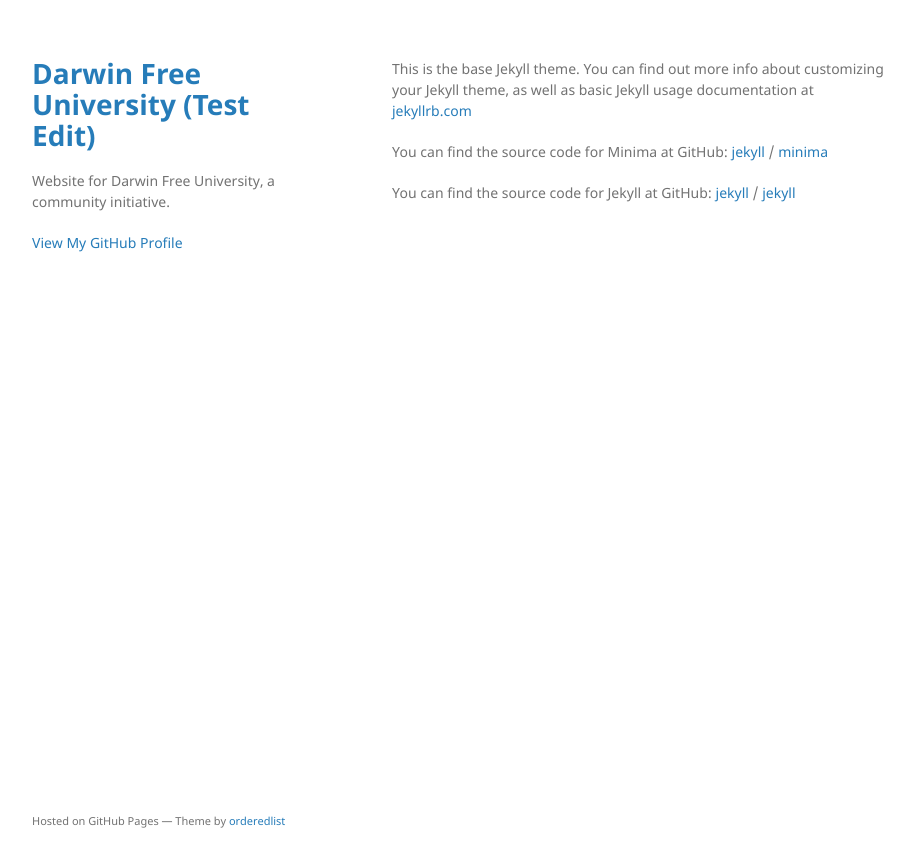
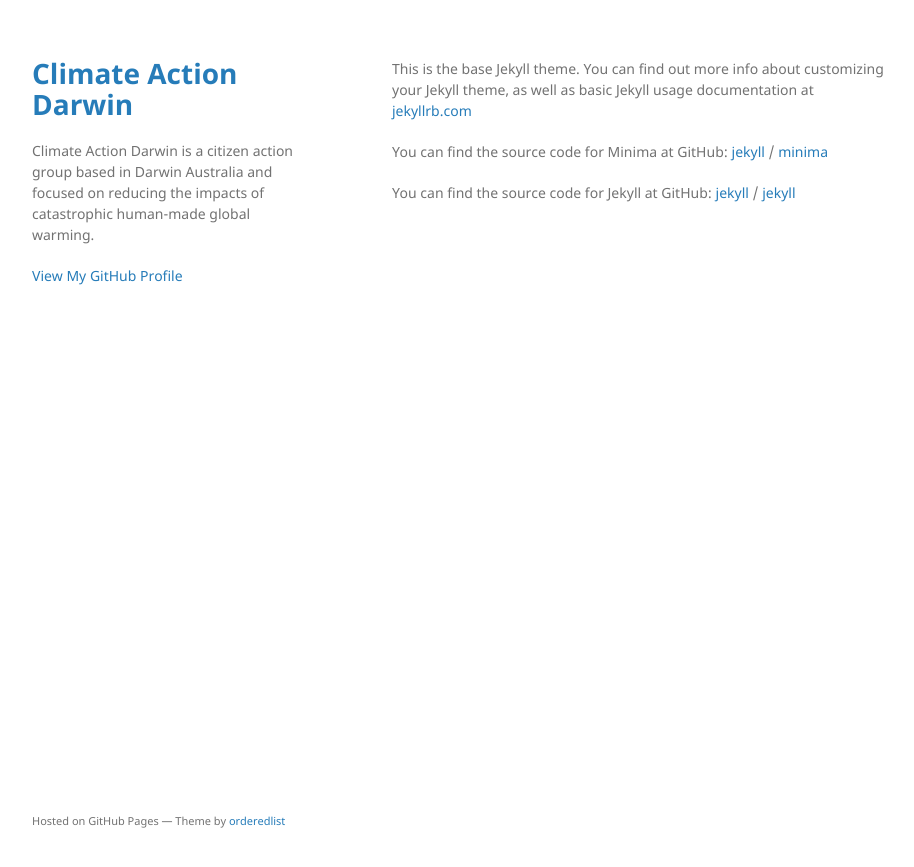
Before and after one commit to superdivest/superdivest.github.io, a Jekyll site: the page built from about.md, in a window 1280 px wide. Shown: the top 867 px of the page, without its empty margins (178-1092 px from the left). Built offline with Jekyll 4.4.1, drawn with Linux system fonts in a browser that asks for light colours.

Commit message:
Updated Config

```diff
--- a/_config.yml
+++ b/_config.yml
@@ -1,5 +1,5 @@
 ---
-title: Darwin Free University (Test Edit)
+title: Climate Action Darwin
 timezone: Australia/Darwin
 collections:
   posts:
@@ -9,7 +9,8 @@
     title: Uploads
     output: true
 email: dfutechnical@gmail.com
-description: Website for Darwin Free University, a community initiative.
+description: Climate Action Darwin is a citizen action group based in Darwin Australia
+  and focused on reducing the impacts of catastrophic human-made global warming.
 baseurl:
 url:
 twitter_username: jekyllrb
```
